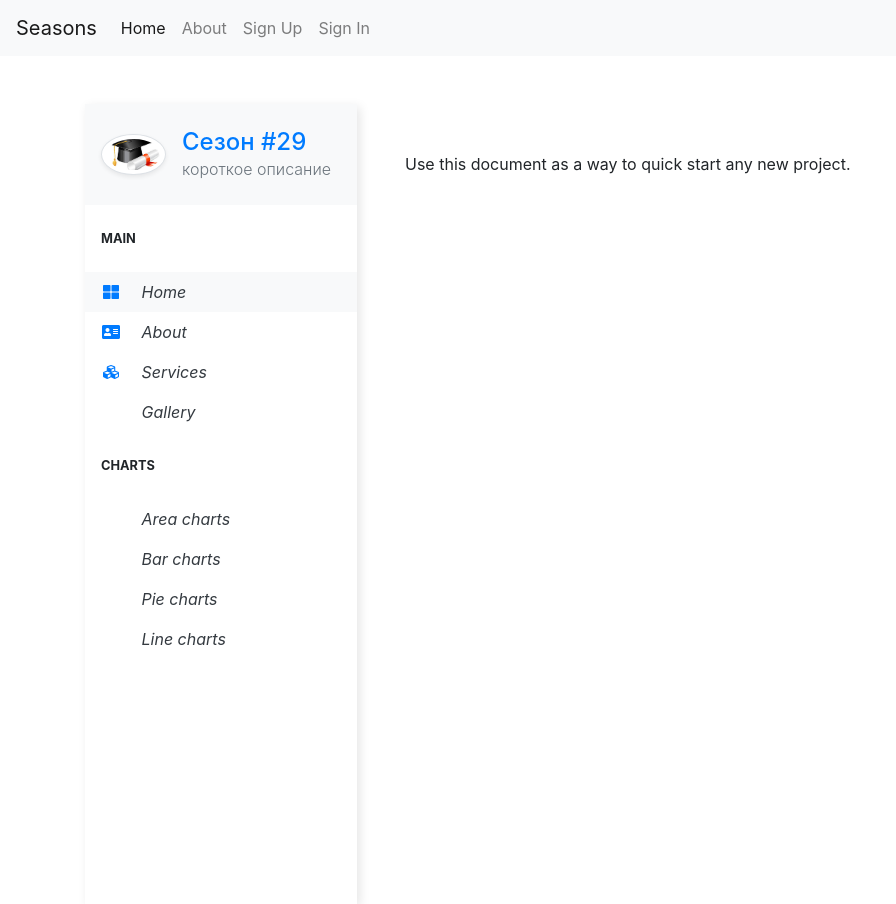
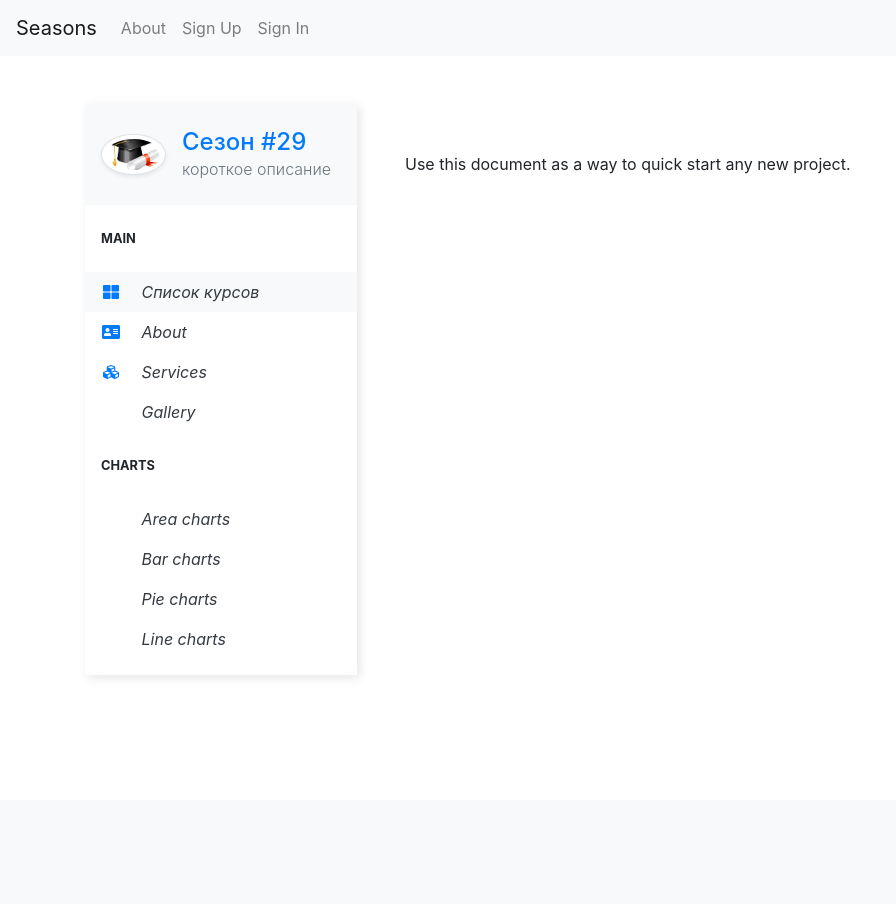
Before and after one commit to ren-sg/seasons, a Django app: page / in a window 1280 px wide. Shown: the whole page, without its empty margins (0-896 px from the left). After the commit the page ends 645 px from the top, so only its background shows below. Run offline with Django 3.2, Linux system fonts and the light colour scheme; some libraries are stand-ins or nearby versions.

Commit message:
Добавлен апп course

```diff
--- a/config/settings/base.py
+++ b/config/settings/base.py
@@ -76,6 +76,7 @@ THIRD_PARTY_APPS = [
 LOCAL_APPS = [
     "seasons.users.apps.UsersConfig",
     # Your stuff: custom apps go here
+    "seasons.courses.apps.CoursesConfig",
 ]
 # https://docs.djangoproject.com/en/dev/ref/settings/#installed-apps
 INSTALLED_APPS = DJANGO_APPS + THIRD_PARTY_APPS + LOCAL_APPS
--- a/config/urls.py
+++ b/config/urls.py
@@ -14,6 +14,7 @@ urlpatterns = [
     path(settings.ADMIN_URL, admin.site.urls),
     # User management
     path("users/", include("seasons.users.urls", namespace="users")),
+    path("courses/", include("seasons.courses.urls", namespace="courses")),
     path("accounts/", include("allauth.urls")),
     # Your stuff: custom urls includes go here
 ] + static(settings.MEDIA_URL, document_root=settings.MEDIA_ROOT)
--- /dev/null
+++ b/seasons/courses/admin.py
@@ -0,0 +1,5 @@
+from django.contrib import admin
+from .models import Course
+
+# Register your models here.
+admin.site.register(Course)
--- /dev/null
+++ b/seasons/courses/apps.py
@@ -0,0 +1,5 @@
+from django.apps import AppConfig
+
+
+class CoursesConfig(AppConfig):
+    name = 'seasons.courses'
--- /dev/null
+++ b/seasons/courses/models.py
@@ -0,0 +1,6 @@
+from django.db import models
+
+
+# Create your models here.
+class Course(models.Model):
+    title = models.CharField("Заголовок курса", blank=True, max_length=255)
--- /dev/null
+++ b/seasons/courses/urls.py
@@ -0,0 +1,6 @@
+from django.urls import path
+
+from seasons.courses.views import courses_list_view
+
+app_name = "courses"
+urlpatterns = [path("", view=courses_list_view, name="list")]
--- /dev/null
+++ b/seasons/static/sass/common.scss
@@ -0,0 +1,17 @@
+.vertical-nav {
+    min-width: 17rem;
+    width: 100%;
+    // height: 100vh;
+    top: 0;
+    left: 0;
+    box-shadow: 3px 3px 10px rgba(0, 0, 0, 0.1);
+    transition: all 0.4s;
+    padding-bottom: 2vh;
+}
+.grid-container {
+    margin-top: 6vh;
+    display: grid;
+    grid-template-columns: 17rem 1fr;
+}
+.page-content {
+}
--- a/seasons/static/sass/project.scss
+++ b/seasons/static/sass/project.scss
@@ -9,6 +9,7 @@
 // @import "brands";
 //fontawesome -->
 
+@import "common";
 
 
 
@@ -45,20 +46,3 @@ $red: #b94a48;
   border-color: $dark-pink;
   color: $red;
 }
-.vertical-nav {
-  min-width: 17rem;
-  width: 100%;
-  height: 100vh;
-  top: 0;
-  left: 0;
-  box-shadow: 3px 3px 10px rgba(0, 0, 0, 0.1);
-  transition: all 0.4s;
-}
-.grid-container {
-    margin-top: 6vh;
-    display: grid;
-    grid-template-columns: 17rem 1fr;
-}
-
-.page-content {
-}
--- a/seasons/templates/base.html
+++ b/seasons/templates/base.html
@@ -37,9 +37,6 @@
 
         <div class="collapse navbar-collapse" id="navbarSupportedContent">
           <ul class="navbar-nav mr-auto">
-            <li class="nav-item active">
-              <a class="nav-link" href="{% url 'home' %}">Home <span class="sr-only">(current)</span></a>
-            </li>
             <li class="nav-item">
               <a class="nav-link" href="{% url 'about' %}">About</a>
             </li>
@@ -84,10 +81,10 @@
 
           <ul class="nav flex-column bg-white mb-0">
             <li class="nav-item">
-              <a href="#" class="nav-link text-dark font-italic bg-light">
+                <a href="/courses" class="nav-link text-dark font-italic bg-light">
                         <i class="fa fa-th-large mr-3 text-primary fa-fw"></i>
-                        Home
-                    </a>
+                        Список курсов
+                </a>
             </li>
             <li class="nav-item">
               <a href="#" class="nav-link text-dark font-italic">
```
Also changed, not shown: seasons/courses/views.py (added, +10 -0 lines), seasons/templates/courses/courses_list.html (added, +10 -0 lines), seasons/courses/__init__.py (added), seasons/courses/migrations/0001_initial.py (added), seasons/courses/migrations/__init__.py (added), seasons/static/css/project.css, seasons/static/css/project.min.css.
